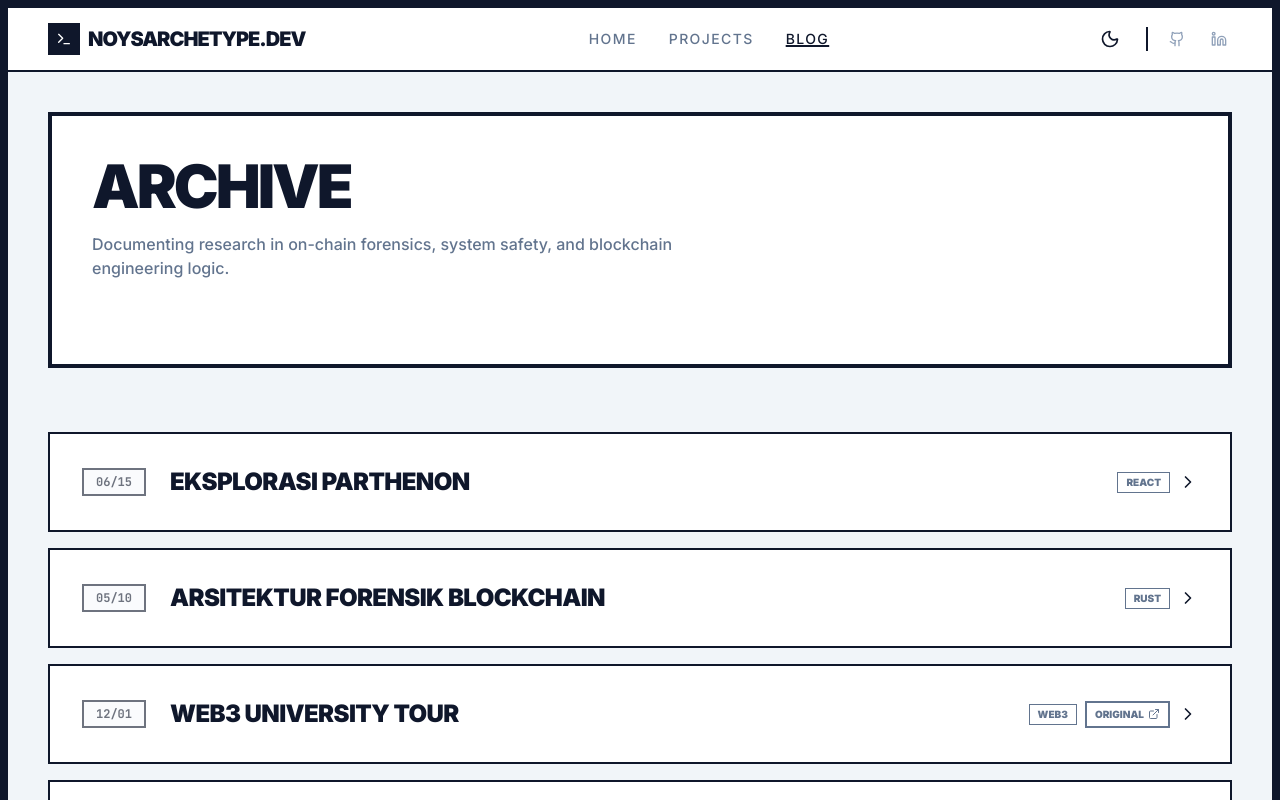
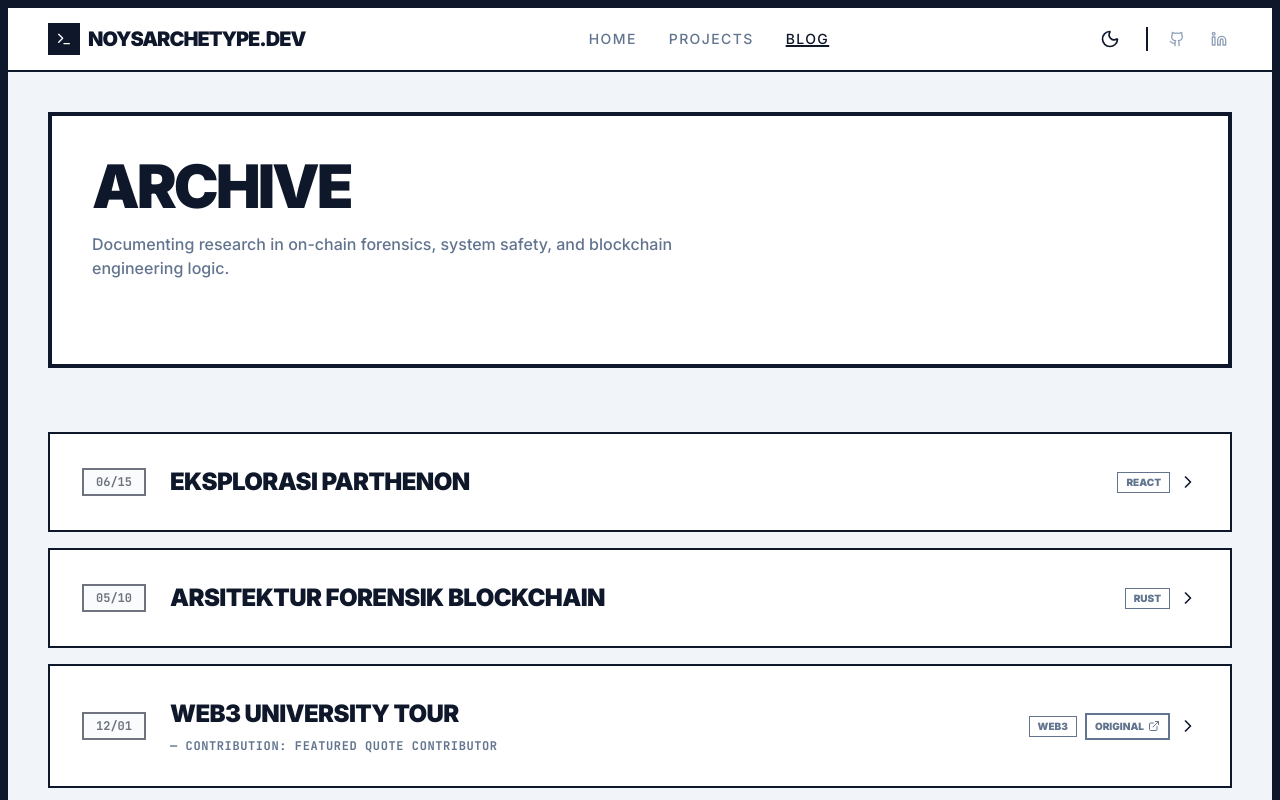
Before and after one commit to ariekany/Noysarchetype, a React (Vite) app: page /blog in a window 1280 px wide. Shown: the top 800 px of the page. Built offline with nearby package versions, Linux system fonts and the light colour scheme.

Commit message:
Show article contributions in blog listing

```diff
--- a/src/pages/Blog.tsx
+++ b/src/pages/Blog.tsx
@@ -38,9 +38,16 @@ export default function Blog() {
               <span className="text-xs font-mono font-black opacity-60 bg-slate-50 border-2 border-slate-900 px-3 py-1 group-hover:bg-slate-800 transition-colors dark:bg-zinc-800 dark:border-white dark:group-hover:bg-zinc-700">
                 {post.date.split('-').slice(1).join('/')}
               </span>
-              <h2 className="text-2xl font-black uppercase tracking-tight text-inherit">
-                {post.title}
-              </h2>
+              <div>
+                <h2 className="text-2xl font-black uppercase tracking-tight text-inherit">
+                  {post.title}
+                </h2>
+                {post.contribution && (
+                  <p className="mt-2 text-xs font-mono font-black uppercase tracking-wider text-slate-500 dark:text-zinc-400">
+                    — contribution: {post.contribution}
+                  </p>
+                )}
+              </div>
             </div>
 
             <div className="flex flex-wrap items-center gap-2 text-slate-500 dark:text-zinc-400 group-hover:text-inherit">
```
